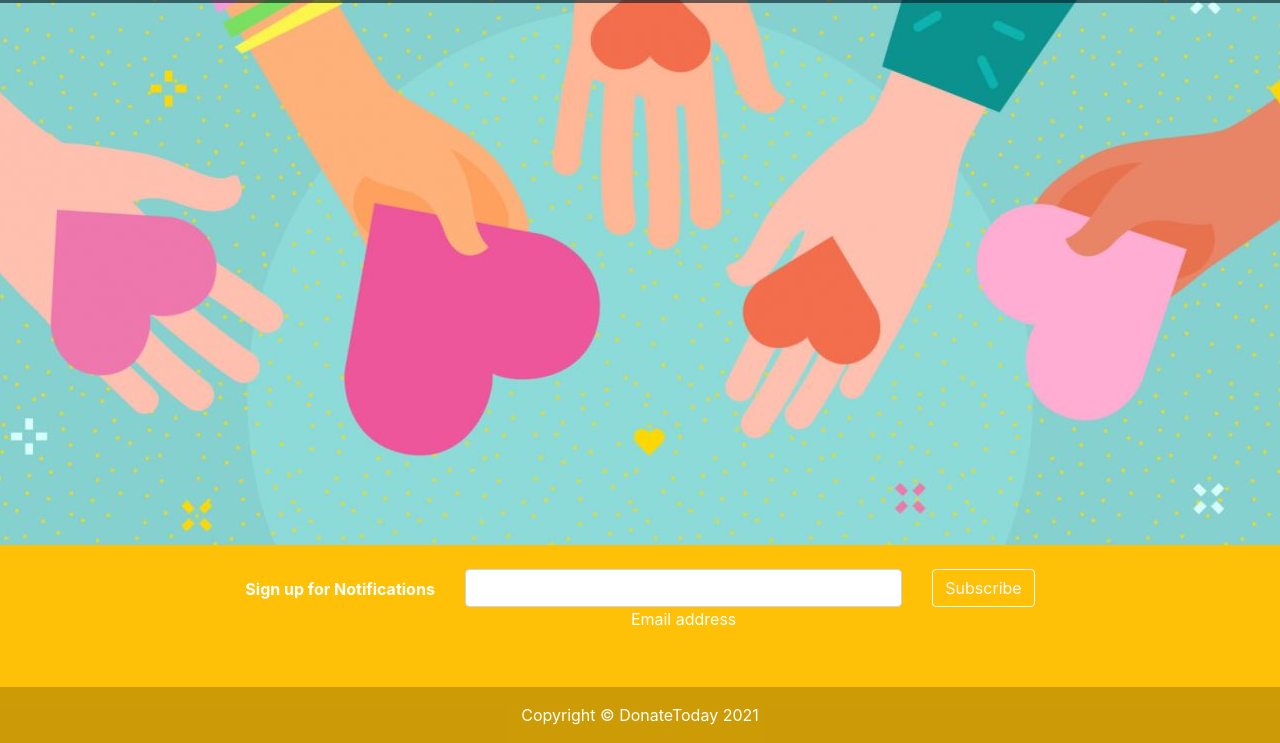
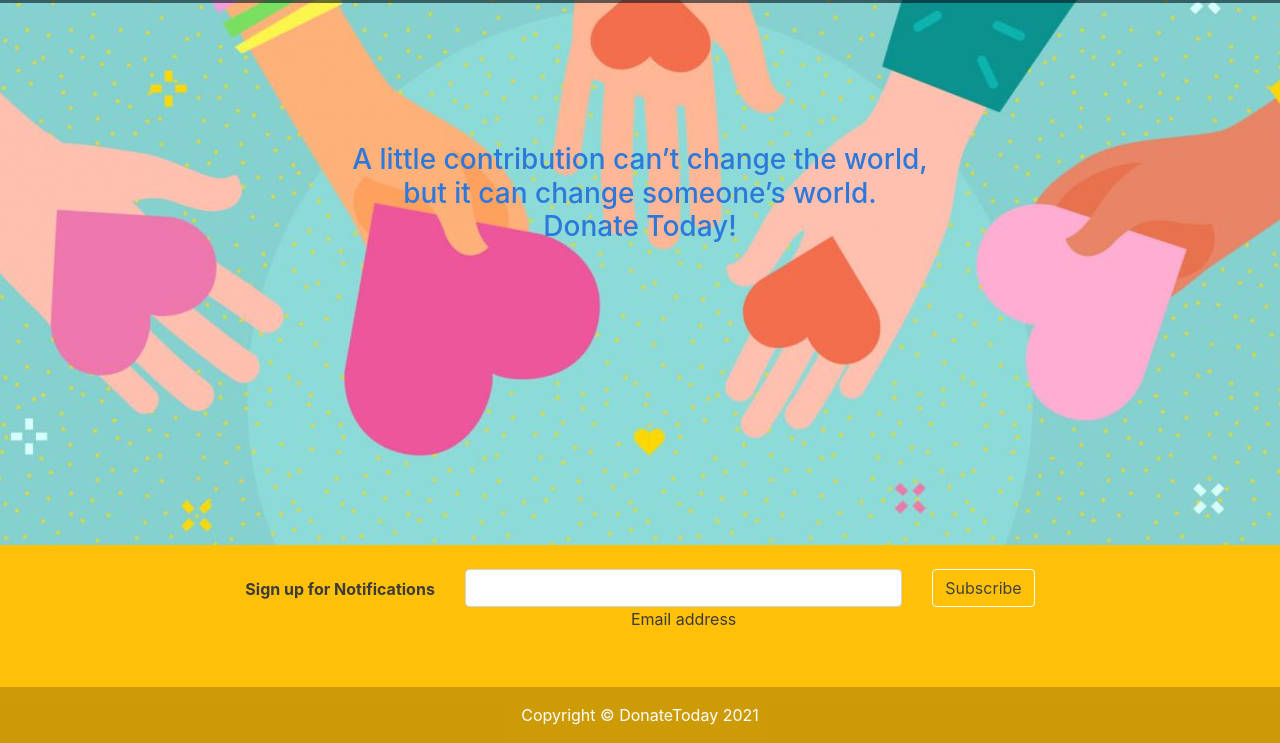
Before and after one commit to aayu-netizen/Payment-Gateway-Integration, a plain HTML site: page index.html in a window 1280 px wide. Shown: the part 57-800 px from the top of the page. Drawn offline with Linux system fonts and the light colour scheme.

Commit message:
minor changes

```diff
--- a/home_style.css
+++ b/home_style.css
@@ -13,6 +13,16 @@ body{
     top: 60%;
     left: 45%;
 }
+.above-section{
+    padding-top: 10%;
+    text-align: center;
+}
+
+
+.heading{
+    color: rgb(45, 121, 219);
+}
+
 header{
     height: 60px;
     padding: 0 1rem;
@@ -49,8 +59,12 @@ header{
   .header-right :hover{
     text-decoration: none;
 }
-
-
+strong{
+    color:rgb(61, 58, 58);
+}
+.form-label{
+    color: rgb(61, 58, 58);
+}
 footer {
 
     position: absolute;
--- a/index.html
+++ b/index.html
@@ -4,7 +4,7 @@
          <meta charset="utf-8">
         <meta name="viewport" content="width=device-width, initial-scale=1, shrink-to-fit=no">
         <link rel="icon" href="img/fevicon.png" type="image/png">
-        <title>Donation</title>
+        <title>DonateToday</title>
 		<link rel="stylesheet" href="home_style.css">
         <link rel="stylesheet" href="bootstrap.css">
     </head>
@@ -17,11 +17,18 @@
 			</div>
 
 	</header>
-	<section class="section_class">
-					<div>
-						<form><script src="https://checkout.razorpay.com/v1/payment-button.js" data-payment_button_id="pl_H8PZ2FtW6kLMZj" async> </script> </form>
-					</div>
-	</section>
+	<div class="above-section">
+		<br><br><br>
+		<h3 class="heading">A little contribution can’t change the world,<br> but it can change someone’s world.<br>
+		Donate Today!</h3>
+
+
+	 	<section class="section_class">
+			<div>
+				<form><script src="https://checkout.razorpay.com/v1/payment-button.js" data-payment_button_id="pl_H8PZ2FtW6kLMZj" async> </script> </form>
+			</div>
+		</section>
+	</div>
 	<footer class="bg-warning text-center text-white">
 		<!-- Grid container -->
 		<div class="container p-4">
@@ -53,7 +60,7 @@
 				<div class="col-auto">
 
 				  <!-- Submit button -->
-				  <button type="submit" class="btn btn-outline-light mb-4">
+				  <button type="submit" class="btn btn-outline-light mb-4" style="color:rgb(66, 65, 65)">
 					Subscribe
 				  </button>
 				</div>
```
Also changed, not shown: img/fevicon.png.
